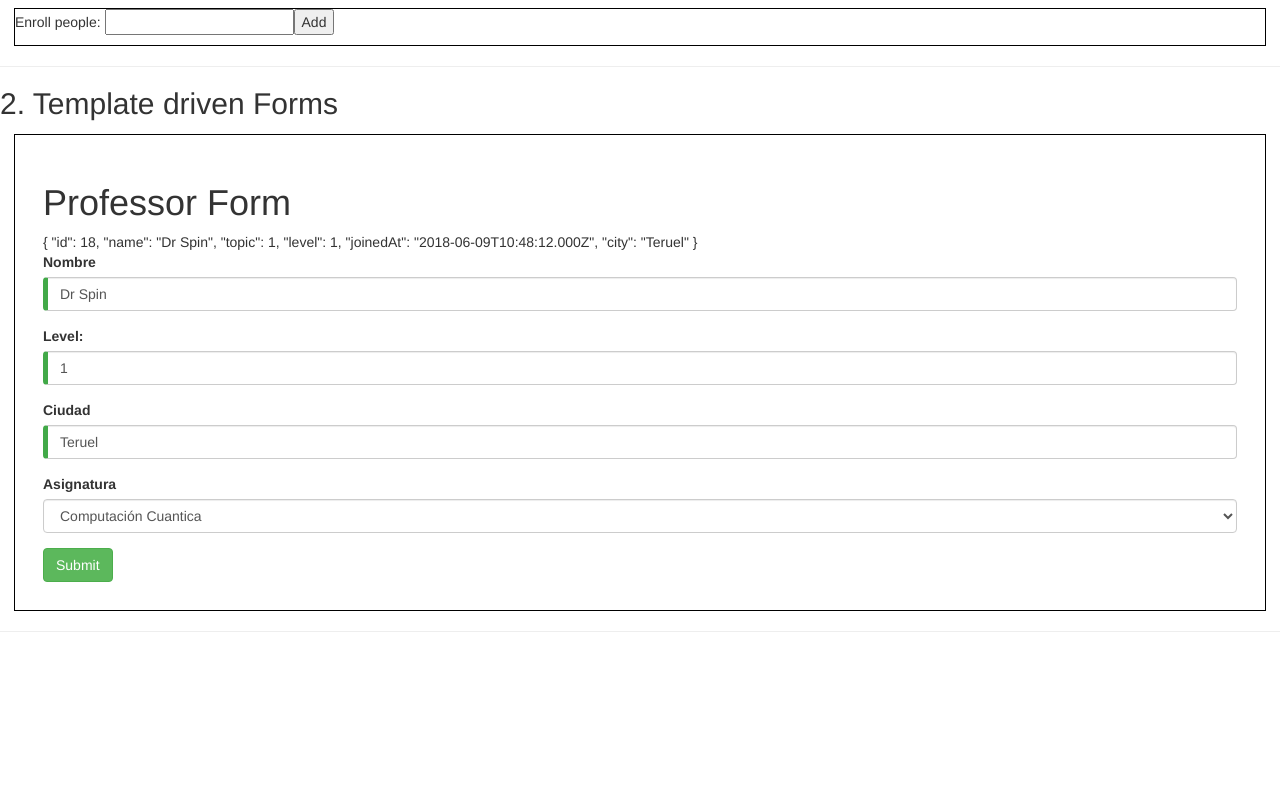
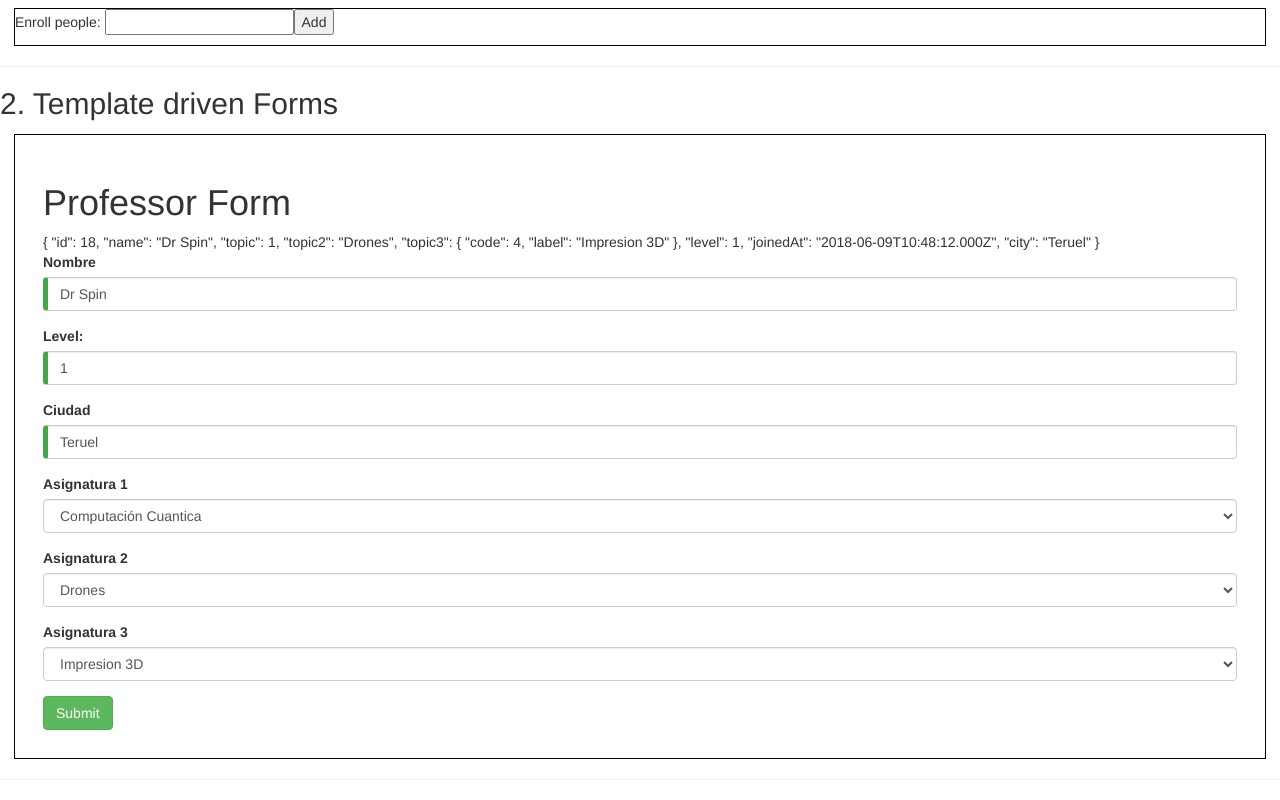
Before and after one commit to pjmolina/ng-forms, an Angular app: page / in a window 1280 px wide. Shown: the part 359-1159 px from the top of the page. Before the commit the page ends 1011 px from the top, so only its background shows below. Built offline with nearby package versions, Linux system fonts and the light colour scheme.

Commit message:
Three samples of select binding.

```diff
--- a/src/app/domain/professor.ts
+++ b/src/app/domain/professor.ts
@@ -4,6 +4,11 @@ export class Professor {
       public id: number,
       public name: string,
       public topic: number,
+      public topic2: string,
+      public topic3: {
+        code: number;
+        label: string;
+      },
       public level: number,
       public joinedAt: Date,
       public city?: string
--- a/src/app/template-driven-form/template-driven-form.component.html
+++ b/src/app/template-driven-form/template-driven-form.component.html
@@ -39,13 +39,33 @@
         <input required type="text" class="form-control" name="city" [(ngModel)]="model.city">
       </div>
 
-      <!-- Enlace de clave y etiqueta -->
+      <!-- 1. Select con enlace de clave y etiqueta -->
       <div class="form-group">
-        <label for="power">Asignatura</label>
+        <label for="power">Asignatura 1</label>
         <select class="form-control" id="topic" required [(ngModel)]="model.topic" [ngModelOptions]="{standalone: true}">
           <option *ngFor="let topic of topics"
                   [ngValue]="topic.code"
                   [selected]="topic.code === model.topic">{{topic.label}}</option>
+        </select>
+      </div>
+
+      <!-- 2. Select con enlace directo: clave=etiqueta -->
+      <div class="form-group">
+        <label for="power">Asignatura 2</label>
+        <select class="form-control" id="topic" required [(ngModel)]="model.topic2" [ngModelOptions]="{standalone: true}">
+          <option *ngFor="let topic of topics"
+                  [ngValue]="topic.label"
+                  [selected]="topic.label === model.topic2">{{topic.label}}</option>
+        </select>
+      </div>
+
+      <!-- 3. Select con enlace: de objecto completo y etiqueta -->
+      <div class="form-group">
+        <label for="power">Asignatura 3</label>
+        <select class="form-control" id="topic" required [(ngModel)]="model.topic3" [ngModelOptions]="{standalone: true}">
+          <option *ngFor="let topic of topics"
+                  [ngValue]="topic"
+                  [selected]="topic === model.topic3">{{topic.label}}</option>
         </select>
       </div>
 
--- a/src/app/template-driven-form/template-driven-form.component.ts
+++ b/src/app/template-driven-form/template-driven-form.component.ts
@@ -11,15 +11,14 @@ import { Professor } from '../domain/professor';
 export class TemplateDrivenFormComponent {
 
   topics = [
-    {code: 1,  label: 'Computación Cuantica', selected: false },
-    {code: 2, label: 'Nanotecnologia', selected: false },
-    {code: 3, label: 'Drones', selected: false },
-    {code: 4, label: 'Impresion 3D' , selected: false},
-    {code: 5, label: 'Blockchain' , selected: false},
-    {code: 6, label: 'Condensación de Fluzo avanzada', selected: false }
+    {code: 1,  label: 'Computación Cuantica' },
+    {code: 3, label: 'Drones' },
+    {code: 4, label: 'Impresion 3D' },
+    {code: 5, label: 'Blockchain' },
+    {code: 6, label: 'Condensación de Fluzo avanzada' }
   ];
 
-  model = new Professor(18, 'Dr Spin', this.topics[0].code, 1, new Date(Date.now()), 'Teruel');
+  model = new Professor(18, 'Dr Spin', this.topics[0].code, this.topics[1].label, this.topics[2], 1, new Date(Date.now()), 'Teruel');
 
   submitted = false;
 
@@ -29,14 +28,12 @@ export class TemplateDrivenFormComponent {
   }
 
   newProfessor() {
-    this.model = new Professor(42, '', null, 1, new Date(Date.now()), null);
+    this.model = new Professor(42, '',  this.topics[0].code, this.topics[1].label, this.topics[2], 1, new Date(Date.now()), null);
   }
 
   depura(v) {
     console.log(v);
   }
-  setTopic(topic: any) {
-    this.model.topic = topic.code;
-  }
+
 
 }
```
